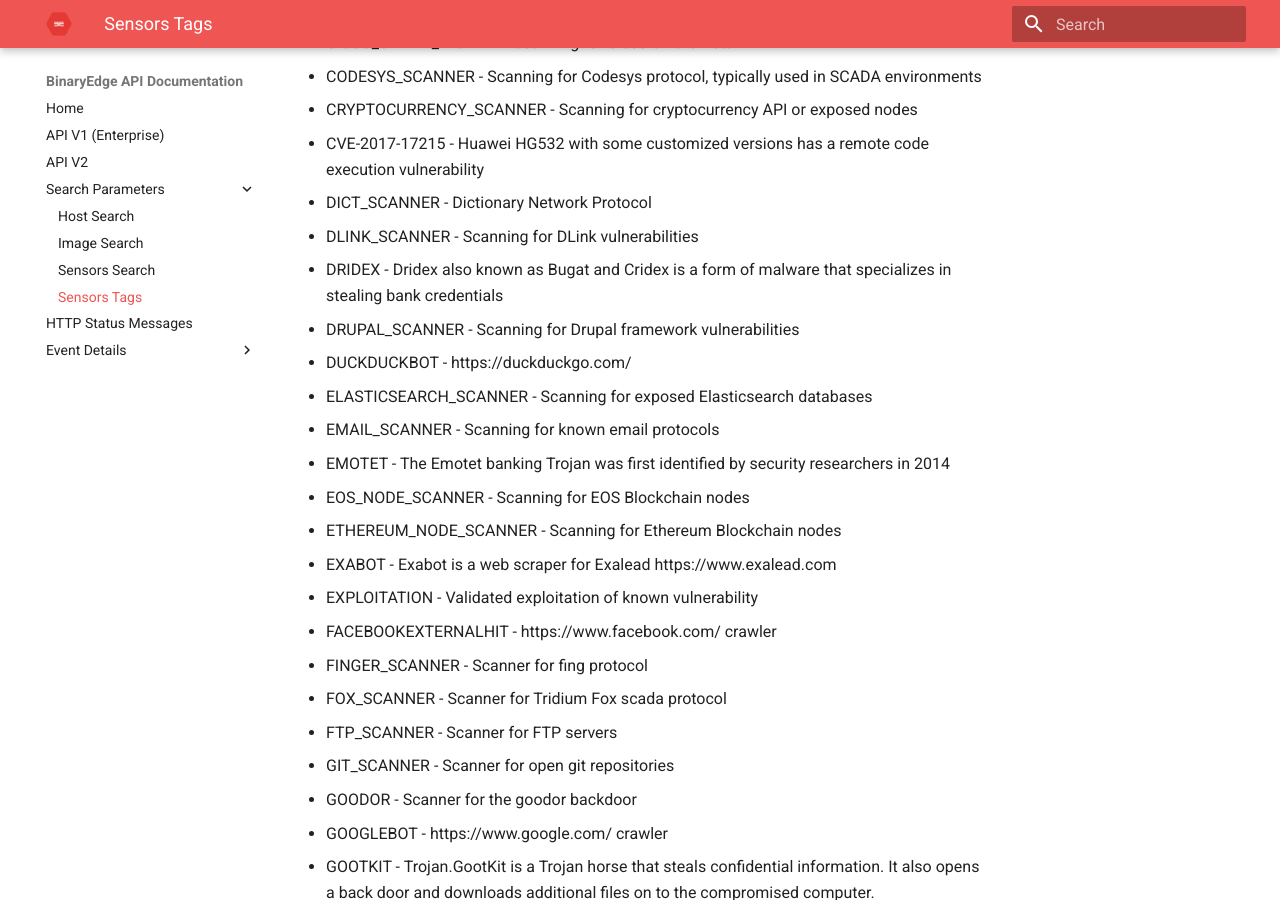
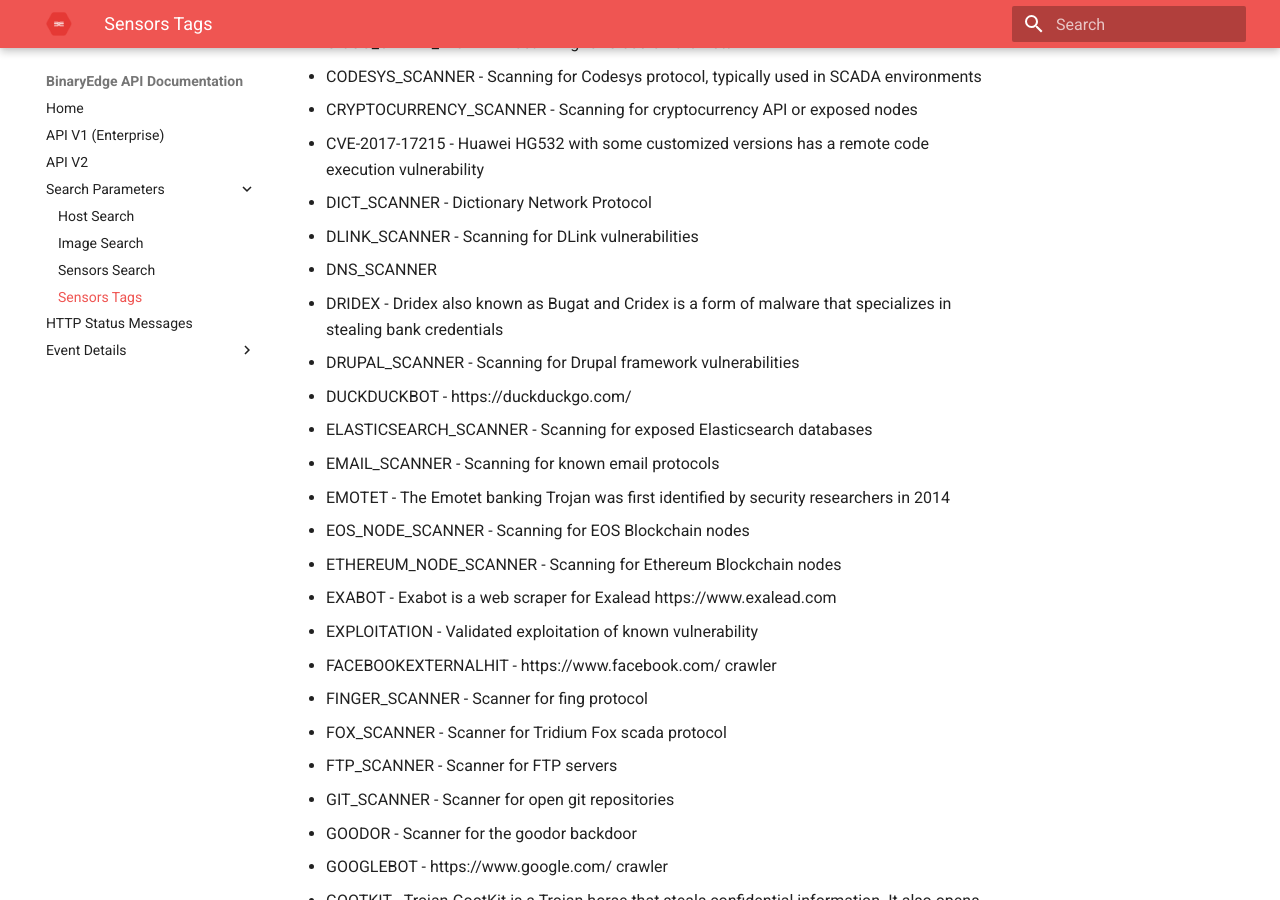
Before and after one commit to igama/docs.binaryedge.io, an MkDocs documentation site: the page built from docs/sensors-tags.md, in a window 1280 px wide and 900 px high, scrolled down 730 px. Built offline with MkDocs 1.6.1 and Material for MkDocs 9.7.7, drawn with Linux system fonts in a browser that asks for light colours.

Commit message:
Update sensors-tags.md

```diff
--- a/docs/sensors-tags.md
+++ b/docs/sensors-tags.md
@@ -21,6 +21,7 @@
 * CVE-2017-17215 - Huawei HG532 with some customized versions has a remote code execution vulnerability
 * DICT_SCANNER - Dictionary Network Protocol
 * DLINK_SCANNER - Scanning for DLink vulnerabilities
+* DNS_SCANNER
 * DRIDEX - Dridex also known as Bugat and Cridex is a form of malware that specializes in stealing bank credentials
 * DRUPAL_SCANNER - Scanning for Drupal framework vulnerabilities
 * DUCKDUCKBOT - https://duckduckgo.com/
@@ -73,6 +74,7 @@
 * PHPMYADMIN - Scanning for PHPMyAdmin panels
 * PRINTER_SCANNER - Scanning for exposed printers
 * PROJECT25499 - Internet Wide Scanning http://project25499.com/
+* PROXY_SCANNER
 * PUTTY_CLIENT - SSH Connections using Putty Client
 * QUADMETRICS - https://quadmetrics.com/
 * RABBITMQ_SCANNER - Scanning for RabbitMQ Protocol
```
